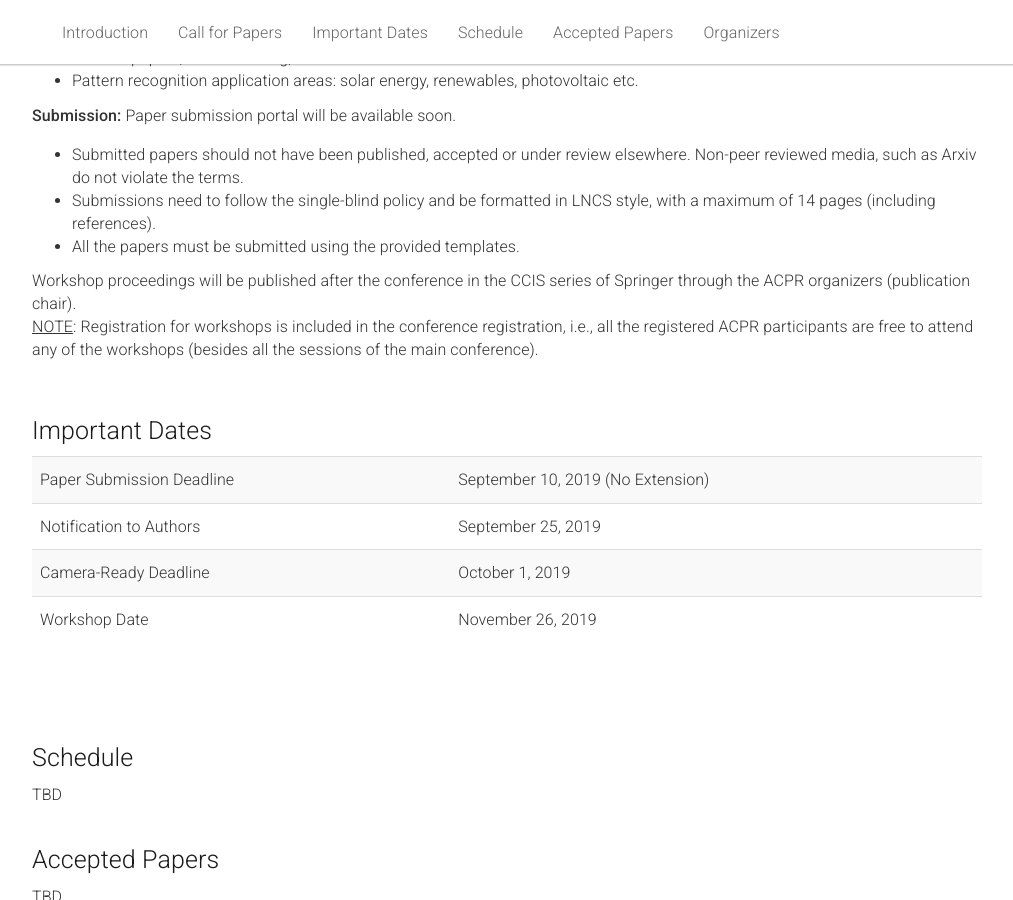
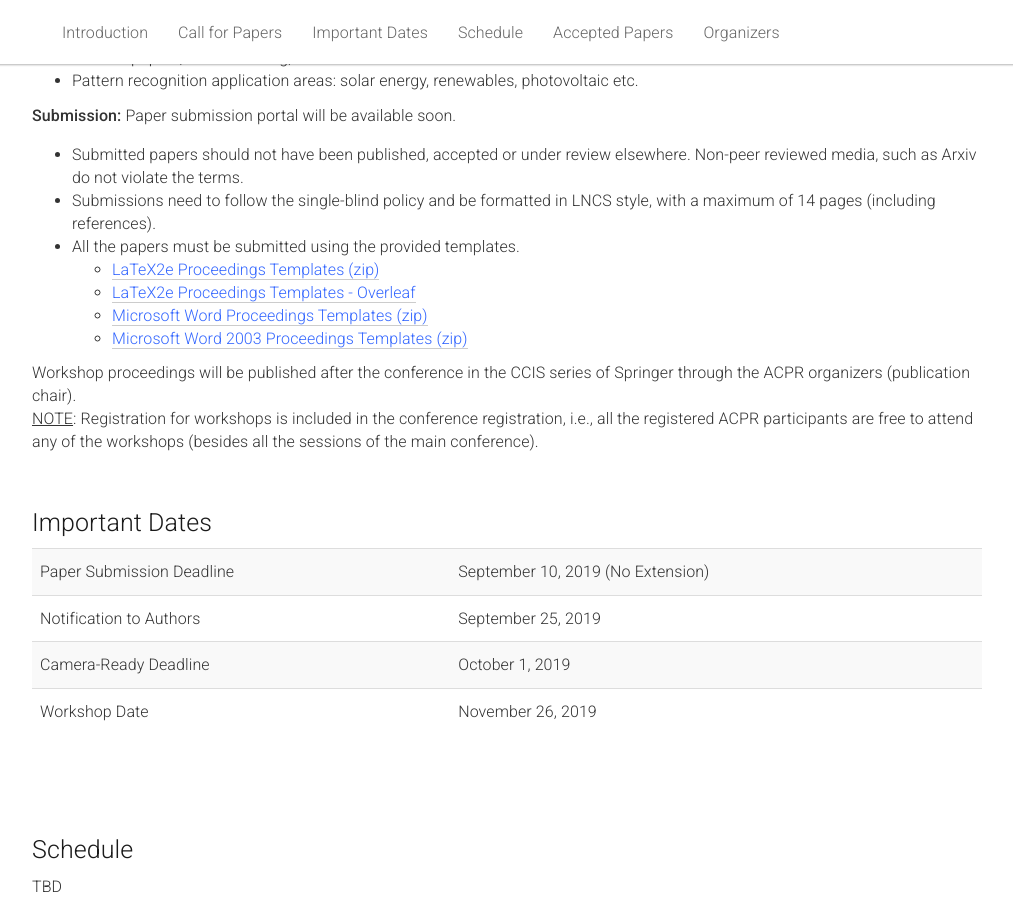
Before and after one commit to biddu/biddu.github.io, a Jekyll site: the page built from _pages/home.md, in a window 1280 px wide and 900 px high, scrolled down 1038 px. Shown: the whole window, without its empty margins (133-1146 px from the left). Built offline with Jekyll 4.4.1, drawn with Linux system fonts in a browser that asks for light colours.

Commit message:
templates added

```diff
--- a/_pages/home.md
+++ b/_pages/home.md
@@ -74,6 +74,12 @@ acknowledgements: ""
       <li>Submitted papers should not have been published, accepted or under review elsewhere. Non-peer reviewed media, such as Arxiv do not violate the terms.</li>
       <li>Submissions need to follow the single-blind policy and be formatted in LNCS style, with a maximum of 14 pages (including references).</li>
       <li>All the papers must be submitted using the provided templates.</li>
+        <ul>
+          <li><a href="ftp://ftp.springernature.com/cs-proceeding/llncs/llncs2e.zip"><span style="color: #3366ff;">LaTeX2e Proceedings Templates (zip)</span></a></li>
+          <li><a href="https://www.overleaf.com/latex/templates/springer-lecture-notes-in-computer-science/kzwwpvhwnvfj#.WuA4JS5uZpi"><span style="color: #3366ff;">LaTeX2e Proceedings Templates - Overleaf</span></a></li>
+         <li><a href="ftp://ftp.springernature.com/cs-proceeding/llncs/word/splnproc1703.zip"><span style="color: #3366ff;">Microsoft Word Proceedings Templates (zip)</span></a></li>
+         <li><a href="https://resource-cms.springernature.com/springer-cms/rest/v1/content/7117506/data/v1"><span style="color: #3366ff;">Microsoft Word 2003 Proceedings Templates (zip)</span></a></li>
+       </ul>
     </ul>
     Workshop proceedings will be published after the conference in the CCIS series of Springer through the ACPR organizers (publication chair).
 <br><u>NOTE</u>: Registration for workshops is included in the conference registration, i.e., all the registered ACPR participants are free to attend any of the workshops (besides all the sessions of the main conference).
```
